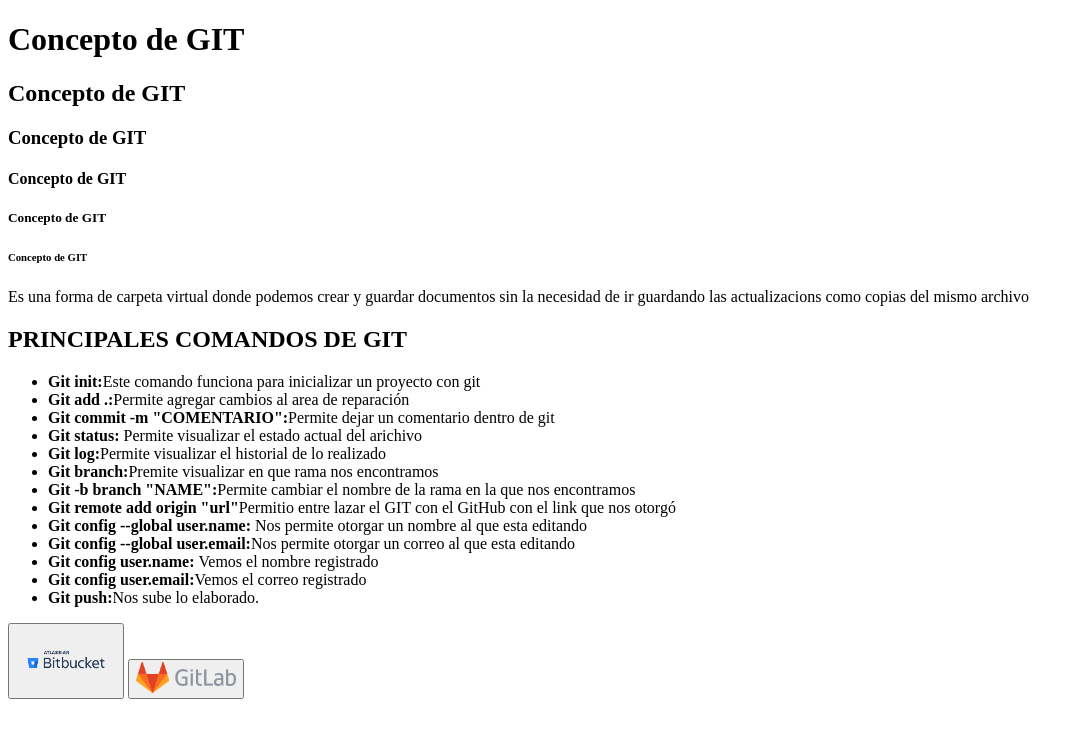
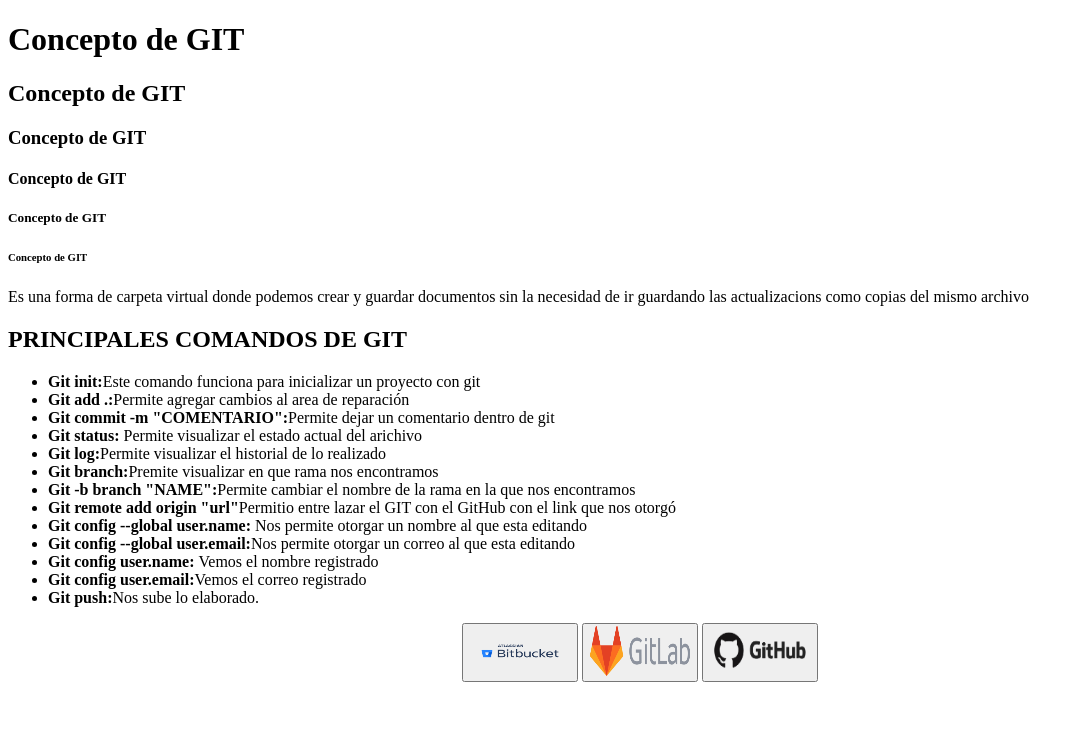
Before and after one commit to JRadso2004/git_kali, a plain HTML site: page index.html in a window 1280 px wide. Shown: the whole page, without its empty margins (0-1084 px from the left). Drawn offline with Linux system fonts and the light colour scheme.

Commit message:
modificación básica

```diff
--- a/index.html
+++ b/index.html
@@ -34,7 +34,10 @@
                 <li><strong>Git push:</strong>Nos sube lo elaborado.</li>
             </ul>
 
-            <button class="container"><a href="contenido/bitbucket/bitbucket.html"><img src="img/bitbucket.png" width="100px" alt=""></a></button>
-            <button class="container"><a href="contenido/gitlab/gitlab.html"><img src="img/gitLab.png" width="100px" alt=""></a></button>
+                <center>
+                    <button class="container"><a href="contenido/bitbucket/bitbucket.html"><img src="img/bitbucket.png" width="100px" height="50px" alt=""></a></button>
+                    <button class="container"><a href="contenido/gitlab/gitlab.html"><img src="img/gitLab.png" width="100px" height="50px" alt=""></a></button>
+                    <button class="container"><a href="contenido/github.html"><img src="img/github.png" width="100px" height="50px" alt=""></a></button>
+                </center>
         </body>
 </html>
```
Also changed, not shown: contenido/bitbucket/bitbucket.html (+1 -1 lines), contenido/gitlab/gitlab.html (+1 -1 lines).
